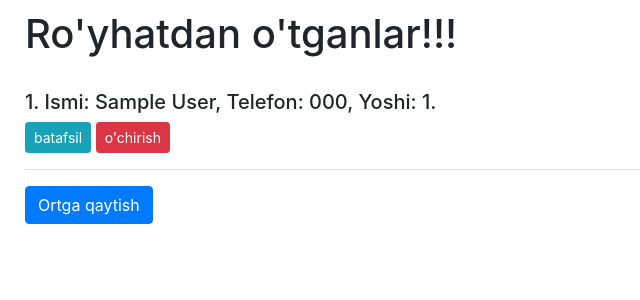
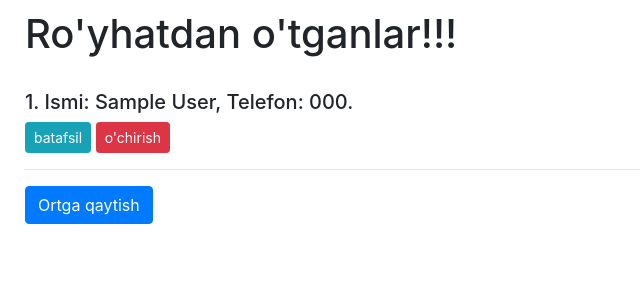
Before and after one commit to success-99/rollhalluz, a Django app: template templates/table_user.html in a window 1280 px wide. Shown: the top 300 px of the page, without its empty margins (0-640 px from the left). Run offline with Django 5.2, Linux system fonts and the light colour scheme; the template is opened without the code that fills it: values that come from a table or form of the project are taken from there, others are empty; tables that the repository leaves empty hold one stand-in row (values such as "Sample post"); some libraries are stand-ins or nearby versions.

Commit message:
edit table text user info

```diff
--- a/templates/table_user.html
+++ b/templates/table_user.html
@@ -19,7 +19,7 @@
     <h1>Ro'yhatdan o'tganlar!!!</h1><br>
 
      {% for e in users %}
-    <h5>{{ forloop.counter }}. Ismi: {{e.full_name}}, Telefon: {{e.phone}}, Yoshi: {{e.birth_day}}.</h5>
+    <h5>{{ forloop.counter }}. Ismi: {{e.full_name}}, Telefon: {{e.phone}}.</h5>
     <a class="btn btn-info btn-sm" href="{% url 'user-detail' e.id %}"><span class="glyphicon glyphicon-eye">batafsil</span></a>
     <a class="btn btn-danger btn-sm" href="{% url 'delete-user' e.id %}" onclick="return confirm('Ishonchingiz komilmi?')"
 ><span class="glyphicon glyphicon-trash">o'chirish</span></a><hr>
```
